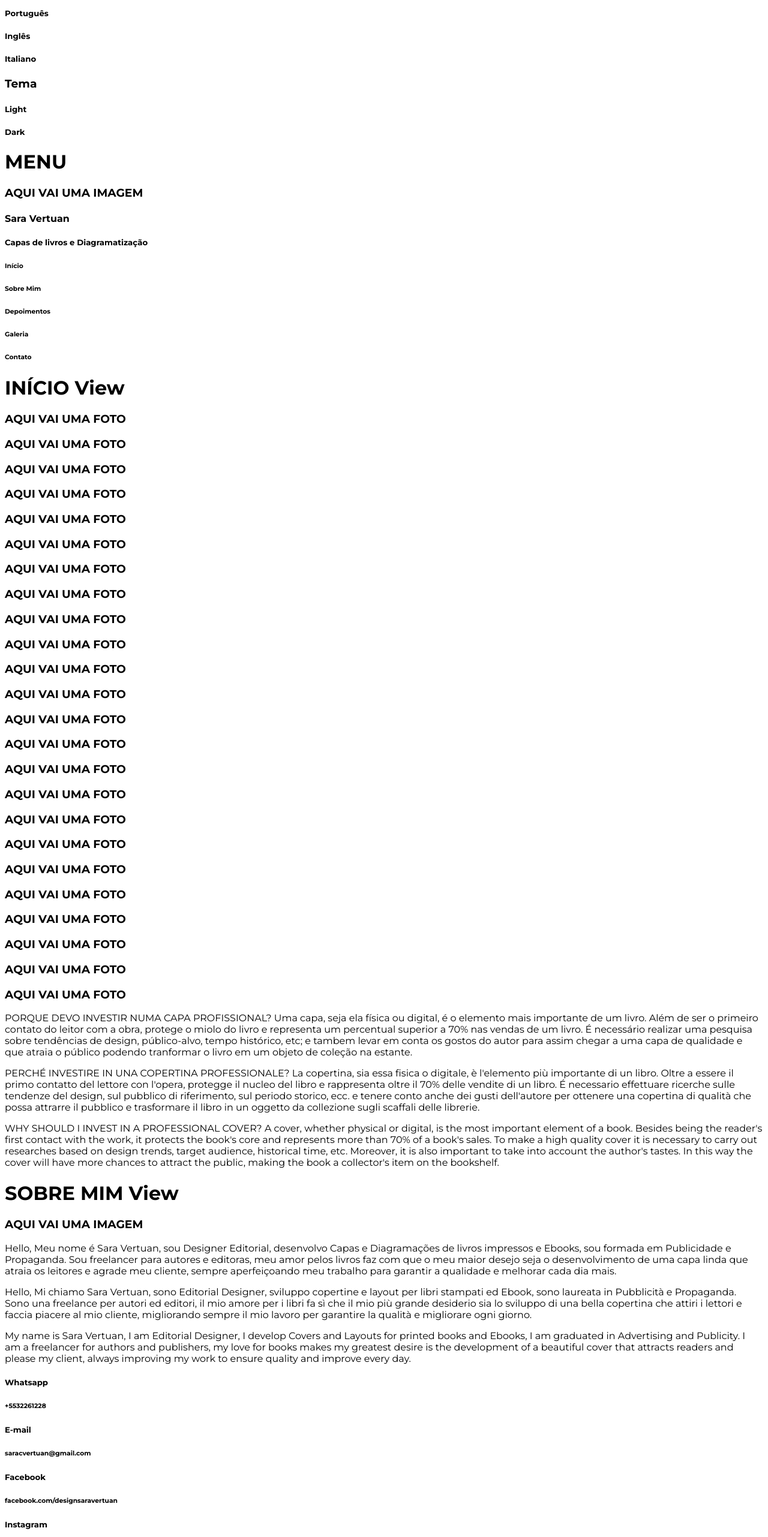
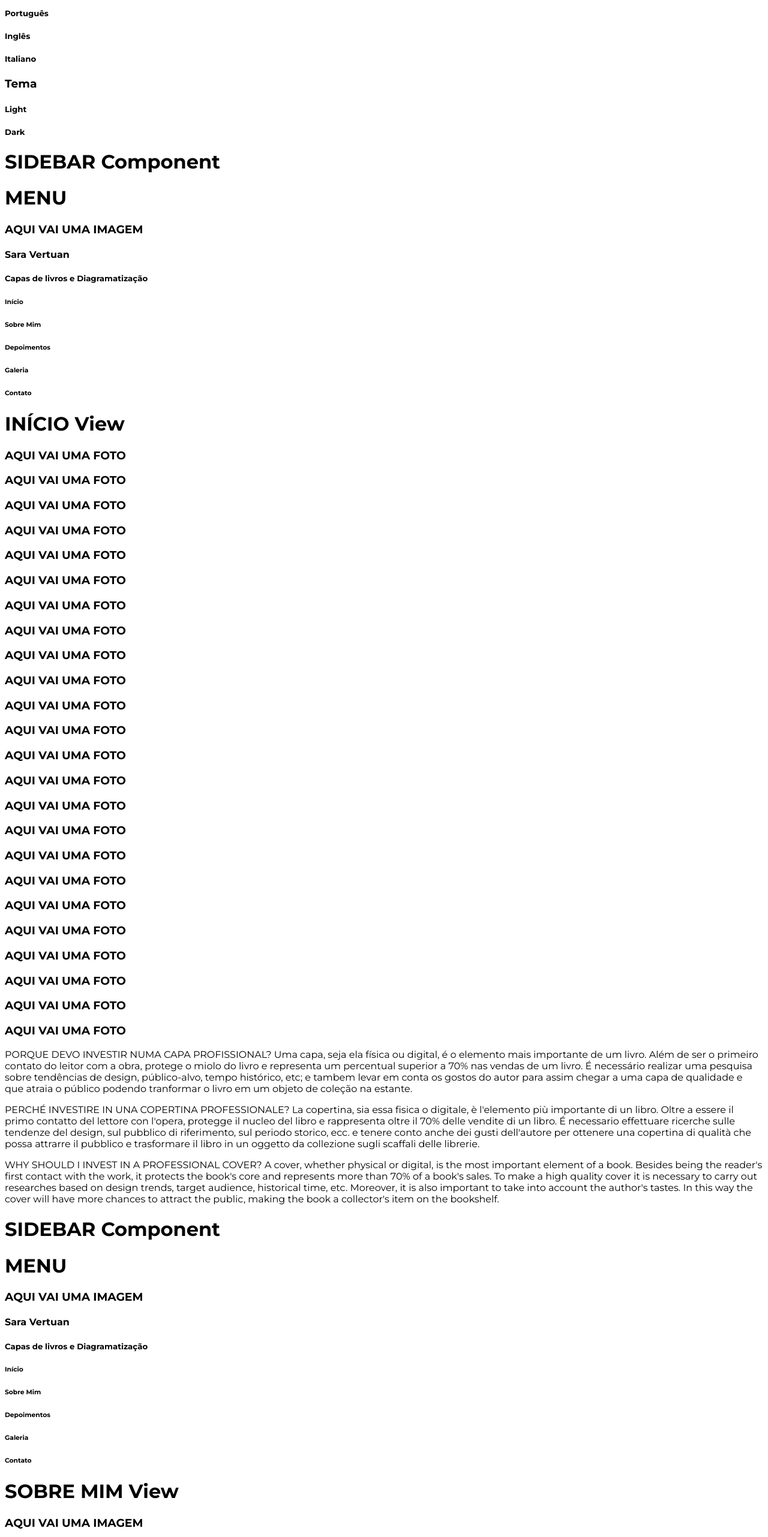
Before and after one commit to marcusviniciusmo/Sara_Vertuan_Profile_Website, a React (Create React App) app in the folder frontend/: page / in a window 1280 px wide. Shown: the part 234-2797 px from the top of the page at 60% size. Built offline with nearby package versions, Linux system fonts and the light colour scheme.

Commit message:
Sidebar component creation

```diff
--- a/frontend/src/App.tsx
+++ b/frontend/src/App.tsx
@@ -20,16 +20,6 @@ function App() {
       <h5>Light</h5>
       <h5>Dark</h5>
 
-      <h1>MENU</h1>
-      <h3>AQUI VAI UMA IMAGEM</h3>
-      <h4>Sara Vertuan</h4>
-      <h5>Capas de livros e Diagramatização</h5>
-      <h6>Início</h6>
-      <h6>Sobre Mim</h6>
-      <h6>Depoimentos</h6>
-      <h6>Galeria</h6>
-      <h6>Contato</h6>
-
       <Home />
 
       <AboutMe />
--- /dev/null
+++ b/frontend/src/components/Sidebar/index.tsx
@@ -0,0 +1,16 @@
+export function Sidebar() {
+  return (
+    <>
+      <h1>SIDEBAR Component</h1>
+      <h1>MENU</h1>
+      <h3>AQUI VAI UMA IMAGEM</h3>
+      <h4>Sara Vertuan</h4>
+      <h5>Capas de livros e Diagramatização</h5>
+      <h6>Início</h6>
+      <h6>Sobre Mim</h6>
+      <h6>Depoimentos</h6>
+      <h6>Galeria</h6>
+      <h6>Contato</h6>
+    </>
+  );
+};
--- a/frontend/src/views/AboutMe/index.tsx
+++ b/frontend/src/views/AboutMe/index.tsx
@@ -1,6 +1,10 @@
+import { Sidebar } from "components/Sidebar"
+
 export function AboutMe() {
   return (
     <>
+      <Sidebar />
+
       <h1>SOBRE MIM View</h1>
       <h3>AQUI VAI UMA IMAGEM</h3>
       <p>
--- a/frontend/src/views/Contact/index.tsx
+++ b/frontend/src/views/Contact/index.tsx
@@ -1,6 +1,10 @@
+import { Sidebar } from "components/Sidebar"
+
 export function Contact() {
   return (
     <>
+      <Sidebar />
+
       <h1>CONTATO View</h1>
       <h4>Gostou do que  viu? Entre em contato e vamos conversar!</h4>
       <h5>CONFIRA MINHAS REDES SOCIAIS</h5>
--- a/frontend/src/views/Gallery/index.tsx
+++ b/frontend/src/views/Gallery/index.tsx
@@ -1,6 +1,10 @@
+import { Sidebar } from "components/Sidebar"
+
 export function Gallery() {
   return (
     <>
+      <Sidebar />
+
       <h1>GALERIA View</h1>
       <h3>AQUI VAI UMA IMAGEM</h3>
       <h3>AQUI VAI UMA IMAGEM</h3>
--- a/frontend/src/views/Home/index.tsx
+++ b/frontend/src/views/Home/index.tsx
@@ -1,6 +1,10 @@
+import { Sidebar } from "components/Sidebar"
+
 export function Home() {
   return (
     <>
+      <Sidebar />
+
       <h1>INÍCIO View</h1>
       <h3>AQUI VAI UMA FOTO</h3>
       <h3>AQUI VAI UMA FOTO</h3>
--- a/frontend/src/views/Testimonies/index.tsx
+++ b/frontend/src/views/Testimonies/index.tsx
@@ -1,6 +1,10 @@
+import { Sidebar } from "components/Sidebar"
+
 export function Testimonies() {
   return (
     <>
+      <Sidebar />
+
       <h1>DEPOIMENTOS View</h1>
       <h3>Gabriela Maya</h3>
       <h5>Autora</h5>
```
